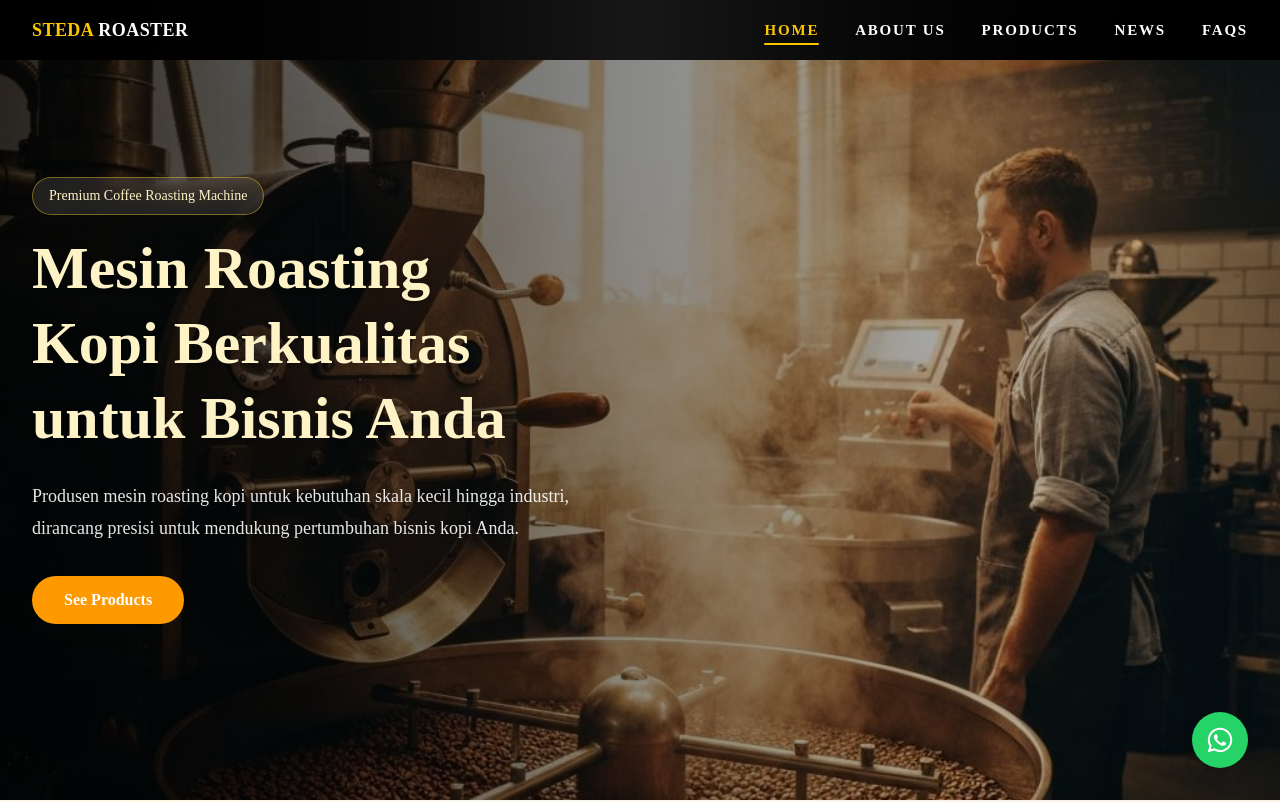
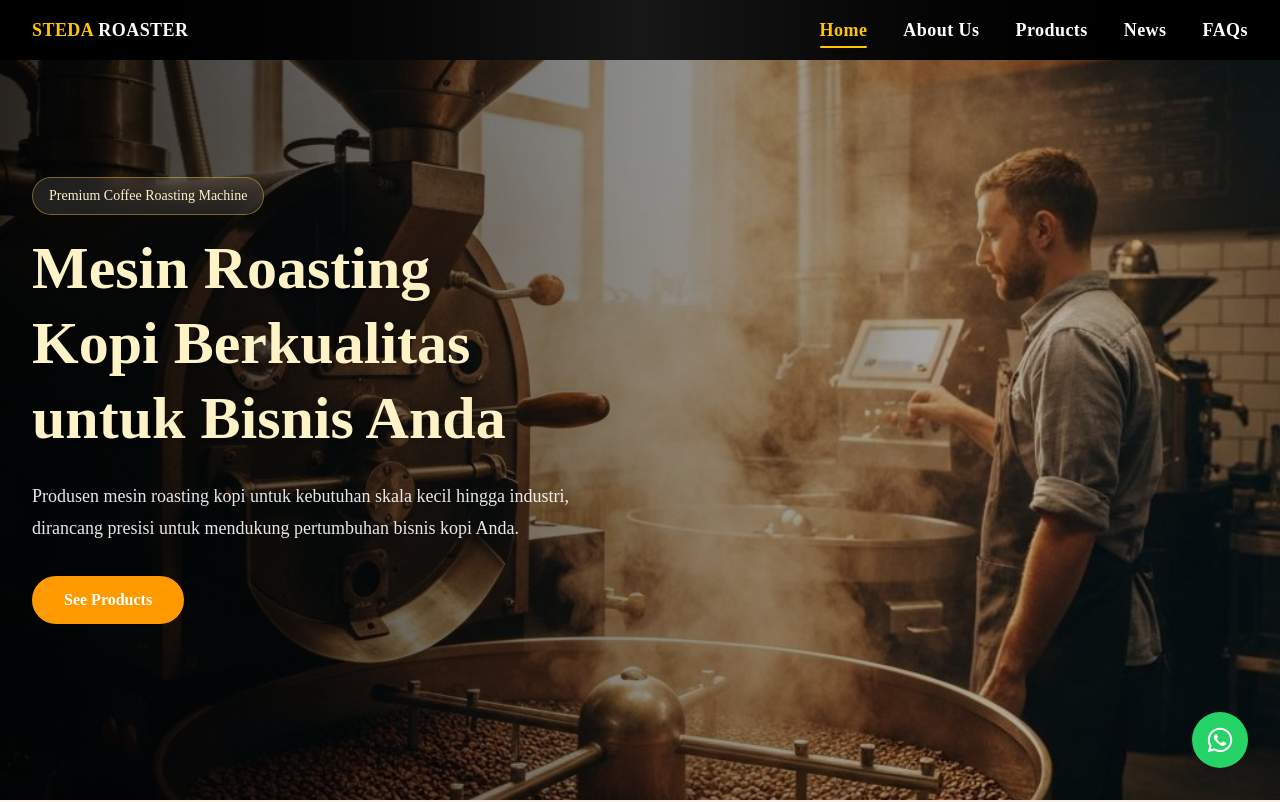
Before and after one commit to Goeter/steda_roaster, a Next.js app: page / in a window 1280 px wide. Shown: the top 802 px of the page. Built offline with nearby package versions, Linux system fonts and the light colour scheme.

Commit message:
Update navbar.tsx

```diff
--- a/components/navbar.tsx
+++ b/components/navbar.tsx
@@ -60,7 +60,7 @@ export function Navbar() {
                   <span
                     key={item.href}
                     aria-current="page"
-                    className="relative cursor-not-allowed text-[15px] font-extrabold uppercase tracking-[0.12em] text-yellow-400 drop-shadow-sm"
+                    className="relative cursor-not-allowed text-lg font-extrabold tracking-wide text-yellow-400 drop-shadow-sm"
                   >
                     {item.label}
                     <span className="absolute -bottom-1 left-0 h-0.5 w-full rounded-full bg-yellow-400"></span>
@@ -72,7 +72,7 @@ export function Navbar() {
                 <Link
                   key={item.href}
                   href={item.href}
-                  className="group relative text-[15px] font-bold uppercase tracking-[0.12em] text-white drop-shadow-sm transition-all duration-300 hover:text-yellow-400"
+                  className="group relative text-lg font-bold tracking-wide text-white drop-shadow-sm transition-all duration-300 hover:text-yellow-400"
                 >
                   {item.label}
                   <span className="absolute -bottom-1 left-0 h-0.5 w-0 rounded-full bg-yellow-400 transition-all duration-300 group-hover:w-full"></span>
@@ -121,7 +121,7 @@ export function Navbar() {
                   <span
                     key={item.href}
                     aria-current="page"
-                    className="block rounded-md bg-yellow-400/10 px-3 py-2.5 text-base font-extrabold uppercase tracking-[0.1em] text-yellow-400"
+                    className="block rounded-md bg-yellow-400/10 px-3 py-2.5 text-lg font-extrabold tracking-wide text-yellow-400"
                     style={{ transitionDelay: `${index * 50}ms` }}
                   >
                     ✓ {item.label}
@@ -133,7 +133,7 @@ export function Navbar() {
                 <Link
                   key={item.href}
                   href={item.href}
-                  className="block rounded-md px-3 py-2.5 text-base font-bold uppercase tracking-[0.1em] text-white transition-all duration-300 hover:translate-x-1 hover:bg-yellow-400/10 hover:text-yellow-400"
+                  className="block rounded-md px-3 py-2.5 text-lg font-bold tracking-wide text-white transition-all duration-300 hover:translate-x-1 hover:bg-yellow-400/10 hover:text-yellow-400"
                   style={{ transitionDelay: `${index * 50}ms` }}
                 >
                   {item.label}
```
